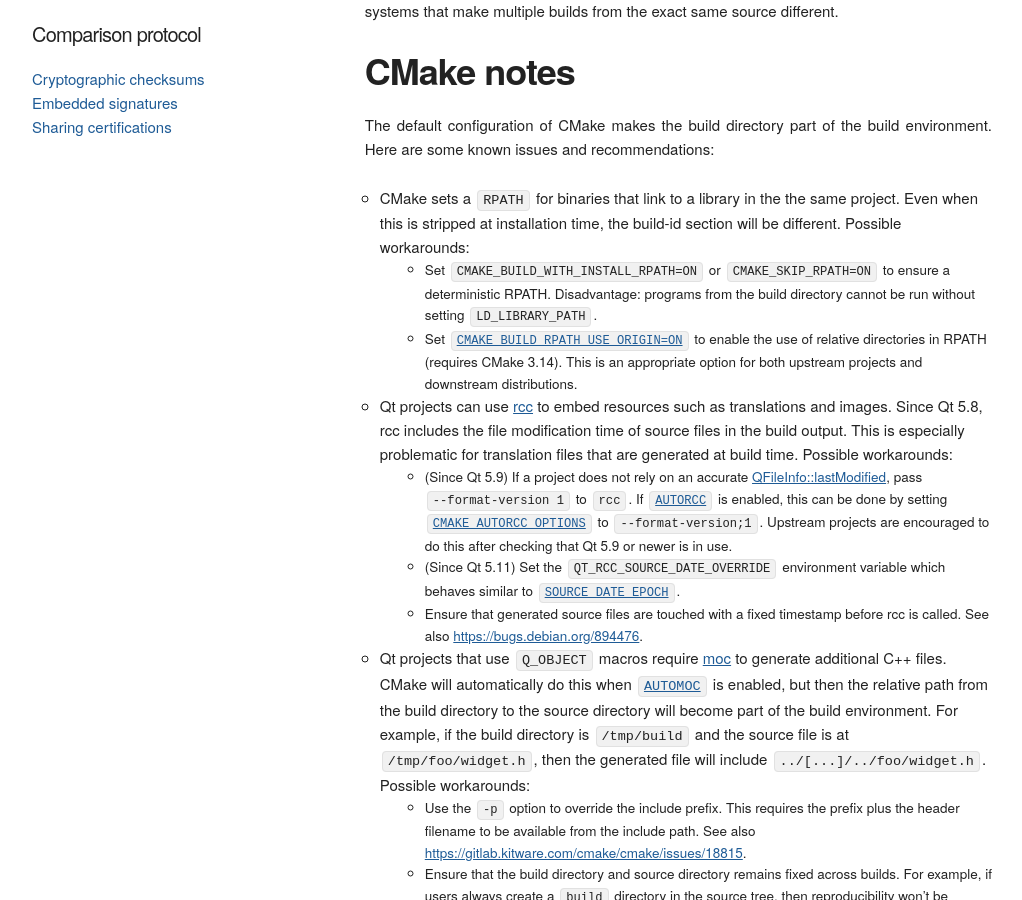
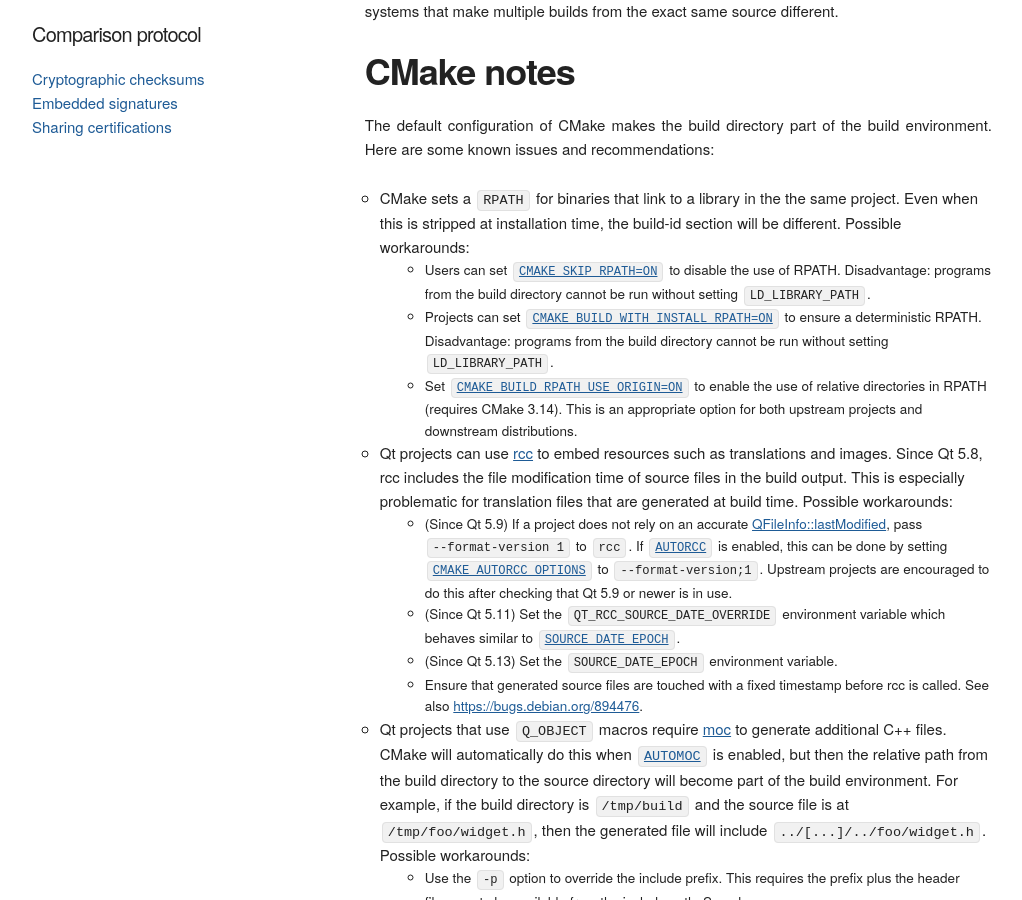
Before and after one commit to prototypefund/reproducible-website, a Jekyll site: the page built from _docs/deterministic_build_systems.md, in a window 1280 px wide and 900 px high, scrolled down 964 px. Shown: the whole window, without its empty margins (128-1150 px from the left). Built offline with Jekyll 4.4.1, drawn with Linux system fonts in a browser that asks for light colours; some web fonts are replaced.

Commit message:
deterministic_build_systems: clarify use of CMake variables, update for Qt 5.13
Some CMake variables are intended to be set by the project while others
are cache variables, intended to be set by the user. Add links while at
it and update rcc status for v5.13.0-alpha1.

```diff
--- a/_docs/deterministic_build_systems.md
+++ b/_docs/deterministic_build_systems.md
@@ -54,11 +54,18 @@
  * CMake sets a `RPATH` for binaries that link to a library in the the
    same project. Even when this is stripped at installation time, the
    build-id section will be different. Possible workarounds:
-   * Set `CMAKE_BUILD_WITH_INSTALL_RPATH=ON` or `CMAKE_SKIP_RPATH=ON` to
-     ensure a deterministic RPATH. Disadvantage: programs from the build
-     directory cannot be run without setting `LD_LIBRARY_PATH`.
+   * Users can set
+     [`CMAKE_SKIP_RPATH=ON`](https://cmake.org/cmake/help/latest/variable/CMAKE_SKIP_RPATH.html)
+     to disable the use of RPATH.
+     Disadvantage: programs from the build directory cannot be run without
+     setting `LD_LIBRARY_PATH`.
+   * Projects can set
+     [`CMAKE_BUILD_WITH_INSTALL_RPATH=ON`](https://cmake.org/cmake/help/latest/variable/CMAKE_BUILD_WITH_INSTALL_RPATH.html)
+     to ensure a deterministic RPATH.
+     Disadvantage: programs from the build directory cannot be run without
+     setting `LD_LIBRARY_PATH`.
    * Set
-     [`CMAKE_BUILD_RPATH_USE_ORIGIN=ON`](https://cmake.org/cmake/help/git-master/prop_tgt/BUILD_RPATH_USE_ORIGIN.html)
+     [`CMAKE_BUILD_RPATH_USE_ORIGIN=ON`](https://cmake.org/cmake/help/latest/prop_tgt/BUILD_RPATH_USE_ORIGIN.html)
      to enable the use of relative directories in RPATH (requires CMake
      3.14). This is an appropriate option for both upstream projects
      and downstream distributions.
@@ -78,6 +85,7 @@
    * (Since Qt 5.11) Set the `QT_RCC_SOURCE_DATE_OVERRIDE` environment
      variable which behaves similar to
      [`SOURCE_DATE_EPOCH`](https://reproducible-builds.org/specs/source-date-epoch/).
+   * (Since Qt 5.13) Set the `SOURCE_DATE_EPOCH` environment variable.
    * Ensure that generated source files are touched with a fixed
      timestamp before rcc is called. See also <https://bugs.debian.org/894476>.
  * Qt projects that use `Q_OBJECT` macros require
```
